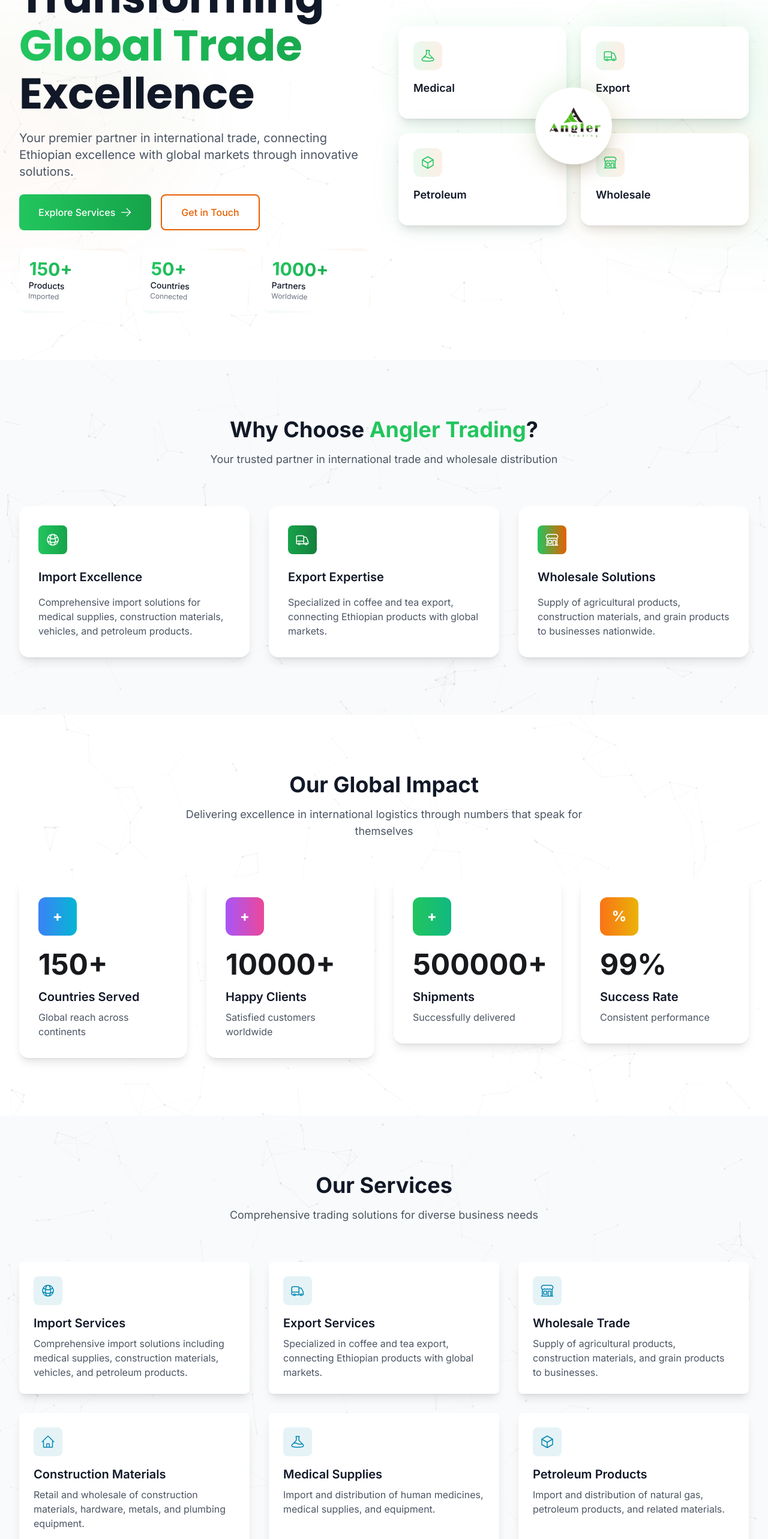
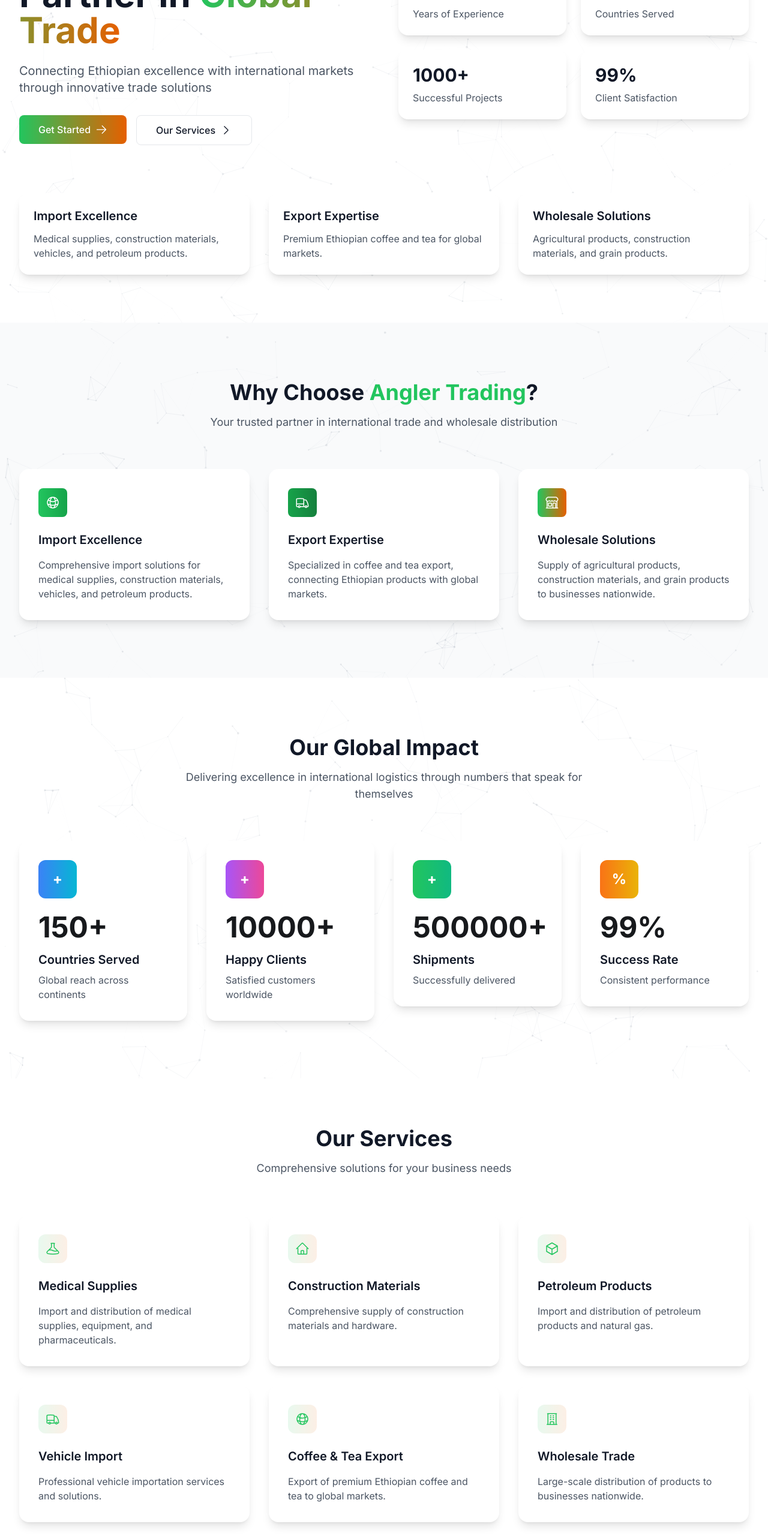
Before and after one commit to AbdulsemedM/Global_Link, a Next.js app: page / in a window 1280 px wide. Shown: the part 180-2746 px from the top of the page at 60% size. Built offline with nearby package versions, Linux system fonts and the light colour scheme.

Commit message:
lint errors fixed

```diff
--- a/src/app/page.tsx
+++ b/src/app/page.tsx
@@ -116,7 +116,7 @@
           </motion.div>
 
           <div className="grid grid-cols-1 md:grid-cols-3 gap-8">
-            {features.map((feature, index) => (
+            {features.map((feature) => (
               <motion.div
                 key={feature.title}
                 initial={{ opacity: 0, y: 20 }}
@@ -173,7 +173,7 @@
             viewport={{ once: true }}
             className="grid grid-cols-1 md:grid-cols-3 gap-8"
           >
-            {testimonials.map((testimonial, index) => (
+            {testimonials.map((testimonial) => (
               <motion.div
                 key={testimonial.author}
                 variants={itemVariants}
@@ -236,7 +236,7 @@
             viewport={{ once: true }}
             className="grid grid-cols-2 md:grid-cols-3 lg:grid-cols-6 gap-8"
           >
-            {services.map((service, index) => (
+            {services.map((service) => (
               <motion.div
                 key={service.name}
                 variants={itemVariants}
--- a/src/components/sections/hero.tsx
+++ b/src/components/sections/hero.tsx
@@ -1,188 +1,129 @@
 "use client"
 
 import { motion } from 'framer-motion'
-import { ParticleNetwork } from '../effects/particle-network'
+import { ParticleNetwork } from '@/components/effects/particle-network'
 import { useTheme } from 'next-themes'
-import Image from 'next/image'
-import { BeakerIcon, TruckIcon, BuildingStorefrontIcon, GlobeAltIcon, CubeIcon, ArrowRightIcon } from '@heroicons/react/24/outline'
+import Link from 'next/link'
+import { ArrowRightIcon, ChevronRightIcon } from '@heroicons/react/24/outline'
 
-const cardVariants = {
-  hidden: { opacity: 0, y: 20 },
-  visible: { opacity: 1, y: 0 }
+const stats = [
+  { label: "Years of Experience", value: "8+" },
+  { label: "Countries Served", value: "50+" },
+  { label: "Successful Projects", value: "1000+" },
+  { label: "Client Satisfaction", value: "99%" }
+]
+
+const features = [
+  {
+    title: "Import Excellence",
+    description: "Medical supplies, construction materials, vehicles, and petroleum products.",
+    color: "from-green-500 to-green-600"
+  },
+  {
+    title: "Export Expertise",
+    description: "Premium Ethiopian coffee and tea for global markets.",
+    color: "from-green-600 to-green-700"
+  },
+  {
+    title: "Wholesale Solutions",
+    description: "Agricultural products, construction materials, and grain products.",
+    color: "from-green-500 to-secondary"
   }
-
-const containerVariants = {
-  hidden: { opacity: 0 },
-  visible: {
-    opacity: 1,
-    transition: {
-      staggerChildren: 0.1
-    }
-  }
-}
+]
 
 export function Hero() {
   const { theme } = useTheme()
   const isDark = theme === 'dark'
 
   return (
-    <section className="relative min-h-[90vh] flex items-center py-20 overflow-hidden">
+    <section className="relative py-20 overflow-hidden">
       <ParticleNetwork isDark={isDark} />
-
-      {/* Background Elements */}
-      <div className="absolute inset-0 overflow-hidden">
-        <motion.div
-          initial={{ opacity: 0, scale: 0.8 }}
-          animate={{ opacity: 0.15, scale: 1 }}
-          transition={{ duration: 1 }}
-          className="absolute -right-1/4 top-1/4 w-1/2 h-1/2 rounded-full bg-gradient-to-br from-green-500/30 to-green-600/30 blur-3xl"
-        />
-        <motion.div
-          initial={{ opacity: 0, scale: 0.8 }}
-          animate={{ opacity: 0.15, scale: 1 }}
-          transition={{ duration: 1, delay: 0.2 }}
-          className="absolute -left-1/4 bottom-1/4 w-1/2 h-1/2 rounded-full bg-gradient-to-tr from-secondary/30 via-secondary/20 to-green-600/30 blur-3xl"
-        />
-      </div>
-
       <div className="container relative z-10">
         <div className="grid grid-cols-1 lg:grid-cols-2 gap-12 items-center">
-          {/* Left Column - Text Content */}
-          <div className="space-y-8">
+          {/* Hero Content */}
           <motion.div
-              variants={containerVariants}
-              initial="hidden"
-              animate="visible"
-              className="space-y-6"
+            initial={{ opacity: 0, x: -20 }}
+            animate={{ opacity: 1, x: 0 }}
+            transition={{ duration: 0.5 }}
           >
-              <motion.div variants={cardVariants} className="inline-block">
-                <span className="inline-flex items-center px-4 py-2 rounded-full bg-green-500/10 text-green-500 dark:bg-green-500/20 dark:text-green-400 text-sm font-medium">
-                  <span className="w-2 h-2 rounded-full bg-green-500 mr-2 animate-pulse" />
-                  Welcome to Angler Trading PLC
-                </span>
-              </motion.div>
-
-              <motion.h1 variants={cardVariants} className="font-heading text-5xl sm:text-6xl lg:text-7xl font-bold text-gray-900 dark:text-white leading-tight">
-                Transforming
-                <span className="block mt-2 text-transparent bg-clip-text bg-gradient-to-r from-green-500 to-green-600">
+            <h1 className="text-4xl sm:text-5xl lg:text-6xl font-bold text-gray-900 dark:text-white mb-6">
+              Your Trusted Partner in{' '}
+              <span className="text-transparent bg-clip-text bg-gradient-to-r from-green-500 to-secondary">
                 Global Trade
               </span>
-                <span className="block mt-2">Excellence</span>
-              </motion.h1>
-
-              <motion.p variants={cardVariants} className="text-xl text-gray-600 dark:text-gray-300 max-w-xl">
-                Your premier partner in international trade, connecting Ethiopian excellence with global markets through innovative solutions.
-              </motion.p>
-
-              <motion.div variants={cardVariants} className="flex flex-wrap gap-4">
-                <motion.a
-                  whileHover={{ scale: 1.05 }}
-                  whileTap={{ scale: 0.95 }}
-                  href="#services"
-                  className="inline-flex items-center px-8 py-4 rounded-lg bg-gradient-to-r from-green-500 to-green-600 text-white font-medium group"
+            </h1>
+            <p className="text-xl text-gray-600 dark:text-gray-300 mb-8">
+              Connecting Ethiopian excellence with international markets through innovative trade solutions
+            </p>
+            <div className="flex flex-wrap gap-4">
+              <Link href="/contact">
+                <motion.button
+                  whileHover={{ scale: 1.02 }}
+                  whileTap={{ scale: 0.98 }}
+                  className="px-8 py-3 bg-gradient-to-r from-green-500 to-secondary text-white font-medium rounded-lg inline-flex items-center group"
                 >
-                  Explore Services
-                  <ArrowRightIcon className="w-5 h-5 ml-2 transform group-hover:translate-x-1 transition-transform" />
-                </motion.a>
-                <motion.a
-                  whileHover={{ scale: 1.05 }}
-                  whileTap={{ scale: 0.95 }}
-                  href="#contact"
-                  className="inline-flex items-center px-8 py-4 rounded-lg border-2 border-secondary text-secondary font-medium hover:bg-secondary/5 transition-colors"
+                  Get Started
+                  <ArrowRightIcon className="w-5 h-5 ml-2 group-hover:translate-x-1 transition-transform" />
+                </motion.button>
+              </Link>
+              <Link href="/services">
+                <motion.button
+                  whileHover={{ scale: 1.02 }}
+                  whileTap={{ scale: 0.98 }}
+                  className="px-8 py-3 bg-white dark:bg-gray-800 text-gray-900 dark:text-white font-medium rounded-lg inline-flex items-center group border border-gray-200 dark:border-gray-700"
                 >
-                  Get in Touch
-                </motion.a>
-              </motion.div>
+                  Our Services
+                  <ChevronRightIcon className="w-5 h-5 ml-2 group-hover:translate-x-1 transition-transform" />
+                </motion.button>
+              </Link>
+            </div>
           </motion.div>
 
           {/* Stats Grid */}
-            <motion.div
-              variants={containerVariants}
-              initial="hidden"
-              animate="visible"
-              className="grid grid-cols-3 gap-6"
-            >
-              {[
-                { value: '150+', label: 'Products', sublabel: 'Imported' },
-                { value: '50+', label: 'Countries', sublabel: 'Connected' },
-                { value: '1000+', label: 'Partners', sublabel: 'Worldwide' },
-              ].map((stat, index) => (
+          <div className="grid grid-cols-2 gap-6">
+            {stats.map((stat) => (
               <motion.div
                 key={stat.label}
-                  variants={cardVariants}
-                  className="relative group"
+                initial={{ opacity: 0, y: 20 }}
+                animate={{ opacity: 1, y: 0 }}
+                transition={{ duration: 0.5 }}
+                className="bg-white dark:bg-gray-800 rounded-2xl p-6 shadow-lg"
               >
-                  <div className="absolute inset-0 bg-gradient-to-r from-green-500/5 to-secondary/5 dark:from-green-500/10 dark:to-secondary/10 rounded-xl transform -rotate-2 group-hover:rotate-0 transition-transform" />
-                  <div className="relative bg-white dark:bg-gray-800 rounded-xl p-4 transform rotate-2 group-hover:rotate-0 transition-transform">
-                    <p className="text-3xl font-bold text-transparent bg-clip-text bg-gradient-to-r from-green-500 to-green-600">
+                <div className="text-3xl font-bold text-gray-900 dark:text-white mb-2">
                   {stat.value}
-                    </p>
-                    <p className="text-sm font-medium text-gray-900 dark:text-white">
+                </div>
+                <div className="text-gray-600 dark:text-gray-300">
                   {stat.label}
-                    </p>
-                    <p className="text-xs text-gray-500 dark:text-gray-400">
-                      {stat.sublabel}
-                    </p>
                 </div>
               </motion.div>
             ))}
-            </motion.div>
+          </div>
         </div>
 
-          {/* Right Column - Interactive Service Cards */}
+        {/* Features Grid */}
         <motion.div
-            variants={containerVariants}
-            initial="hidden"
-            animate="visible"
-            className="relative grid grid-cols-2 gap-4 lg:gap-6"
+          initial={{ opacity: 0, y: 20 }}
+          animate={{ opacity: 1, y: 0 }}
+          transition={{ duration: 0.5, delay: 0.2 }}
+          className="grid grid-cols-1 md:grid-cols-3 gap-8 mt-20"
         >
-            {[
-              { icon: BeakerIcon, label: 'Medical', color: 'from-green-400 to-green-500' },
-              { icon: TruckIcon, label: 'Export', color: 'from-green-500 to-green-600' },
-              { icon: CubeIcon, label: 'Petroleum', color: 'from-green-600 to-green-700' },
-              { icon: BuildingStorefrontIcon, label: 'Wholesale', color: 'from-secondary to-secondary/80' },
-            ].map((service, index) => (
-              <motion.div
-                key={service.label}
-                variants={cardVariants}
-                whileHover={{ scale: 1.05, rotate: 2 }}
-                className="group relative"
+          {features.map((feature) => (
+            <div
+              key={feature.title}
+              className="bg-white dark:bg-gray-800 rounded-2xl p-6 shadow-lg relative group overflow-hidden"
             >
-                <div className={`absolute inset-0 bg-gradient-to-br ${service.color} rounded-2xl opacity-10 group-hover:opacity-20 transition-opacity blur-xl`} />
-                <div className="relative bg-white dark:bg-gray-800 rounded-2xl p-6 shadow-lg backdrop-blur-sm border border-white/20">
-                  <div className="w-12 h-12 rounded-xl bg-gradient-to-r from-green-500/10 to-secondary/10 flex items-center justify-center mb-4 group-hover:scale-110 transition-transform">
-                    <service.icon className="w-6 h-6 text-green-500 group-hover:text-secondary transition-colors" />
+              <div className={`absolute inset-0 bg-gradient-to-br ${feature.color} opacity-0 group-hover:opacity-5 transition-opacity duration-300`} />
+              <div className="relative z-10">
+                <h3 className="text-xl font-semibold text-gray-900 dark:text-white mb-3">
+                  {feature.title}
+                </h3>
+                <p className="text-gray-600 dark:text-gray-300">
+                  {feature.description}
+                </p>
               </div>
-                  <h3 className="text-lg font-semibold text-gray-900 dark:text-white">
-                    {service.label}
-                  </h3>
-                  <div className="mt-2 h-1 w-12 bg-gradient-to-r from-green-500 to-secondary rounded-full transform origin-left scale-0 group-hover:scale-100 transition-transform" />
             </div>
+          ))}
         </motion.div>
-            ))}
-
-            {/* Center Logo */}
-            <div className="absolute top-1/2 left-1/2 transform -translate-x-1/2 -translate-y-1/2 w-32 h-32">
-              <motion.div
-                initial={{ opacity: 0, scale: 0.5 }}
-                animate={{ opacity: 1, scale: 1 }}
-                transition={{ duration: 0.5, delay: 0.8 }}
-                className="relative w-full h-full"
-              >
-                <div className="absolute inset-0 bg-gradient-to-br from-green-500 to-secondary rounded-full opacity-20 blur-xl" />
-                <div className="relative w-full h-full bg-white dark:bg-gray-800 rounded-full p-4 shadow-xl border border-white/20">
-                  <Image
-                    src="/images/logo.png"
-                    alt="Angler Trading PLC"
-                    fill
-                    className="object-contain p-2"
-                    priority
-                  />
-                </div>
-              </motion.div>
-            </div>
-          </motion.div>
-        </div>
       </div>
     </section>
   )
--- a/src/components/sections/services.tsx
+++ b/src/components/sections/services.tsx
@@ -1,120 +1,93 @@
 "use client"
 
 import { motion } from 'framer-motion'
-import { BuildingStorefrontIcon, TruckIcon, GlobeAltIcon, CubeIcon, BeakerIcon, HomeIcon, ShoppingBagIcon } from '@heroicons/react/24/outline'
-import { ParticleNetwork } from '../effects/particle-network'
-import { useTheme } from 'next-themes'
+import { BeakerIcon, HomeIcon, CubeIcon, TruckIcon, GlobeAltIcon, BuildingOfficeIcon } from '@heroicons/react/24/outline'
 
 const services = [
   {
-    title: 'Import Services',
-    description: 'Comprehensive import solutions including medical supplies, construction materials, vehicles, and petroleum products.',
-    icon: GlobeAltIcon,
+    icon: BeakerIcon,
+    title: "Medical Supplies",
+    description: "Import and distribution of medical supplies, equipment, and pharmaceuticals.",
+    color: "from-green-400 to-green-500"
   },
   {
-    title: 'Export Services',
-    description: 'Specialized in coffee and tea export, connecting Ethiopian products with global markets.',
-    icon: TruckIcon,
+    icon: HomeIcon,
+    title: "Construction Materials",
+    description: "Comprehensive supply of construction materials and hardware.",
+    color: "from-green-500 to-green-600"
   },
   {
-    title: 'Wholesale Trade',
-    description: 'Supply of agricultural products, construction materials, and grain products to businesses.',
-    icon: BuildingStorefrontIcon,
+    icon: CubeIcon,
+    title: "Petroleum Products",
+    description: "Import and distribution of petroleum products and natural gas.",
+    color: "from-green-600 to-green-700"
   },
   {
-    title: 'Construction Materials',
-    description: 'Retail and wholesale of construction materials, hardware, metals, and plumbing equipment.',
-    icon: HomeIcon,
+    icon: TruckIcon,
+    title: "Vehicle Import",
+    description: "Professional vehicle importation services and solutions.",
+    color: "from-green-500 to-secondary"
   },
   {
-    title: 'Medical Supplies',
-    description: 'Import and distribution of human medicines, medical supplies, and equipment.',
-    icon: BeakerIcon,
+    icon: GlobeAltIcon,
+    title: "Coffee & Tea Export",
+    description: "Export of premium Ethiopian coffee and tea to global markets.",
+    color: "from-secondary to-green-600"
   },
   {
-    title: 'Petroleum Products',
-    description: 'Import and distribution of natural gas, petroleum products, and related materials.',
-    icon: CubeIcon,
+    icon: BuildingOfficeIcon,
+    title: "Wholesale Trade",
+    description: "Large-scale distribution of products to businesses nationwide.",
+    color: "from-secondary to-secondary/80"
   }
 ]
 
-const containerVariants = {
-  hidden: {},
-  visible: {
-    transition: {
-      staggerChildren: 0.1,
-    },
-  },
-}
-
-const cardVariants = {
-  hidden: {
-    opacity: 0,
-    y: 20,
-  },
-  visible: {
-    opacity: 1,
-    y: 0,
-    transition: {
-      duration: 0.5,
-    },
-  },
-}
-
 export function Services() {
-  const { theme } = useTheme()
-  const isDark = theme === 'dark'
-
   return (
-    <section className="relative py-24 bg-gray-50 dark:bg-gray-900 overflow-hidden">
-      <ParticleNetwork isDark={isDark} />
-      <div className="container px-4 sm:px-6 lg:px-8 relative">
-        <div className="text-center mb-16">
-          <motion.h2
+    <section className="py-20 bg-white dark:bg-gray-900">
+      <div className="container">
+        <motion.div
           initial={{ opacity: 0, y: 20 }}
           whileInView={{ opacity: 1, y: 0 }}
           viewport={{ once: true }}
           transition={{ duration: 0.5 }}
-            className="text-3xl sm:text-4xl font-bold text-gray-900 dark:text-white mb-4"
+          className="text-center mb-16"
         >
+          <h2 className="text-3xl sm:text-4xl font-bold text-gray-900 dark:text-white mb-4">
             Our Services
-          </motion.h2>
-          <motion.p
+          </h2>
+          <p className="text-lg text-gray-600 dark:text-gray-300 max-w-2xl mx-auto">
+            Comprehensive solutions for your business needs
+          </p>
+        </motion.div>
+
+        <div className="grid grid-cols-1 md:grid-cols-2 lg:grid-cols-3 gap-8">
+          {services.map((service) => (
+            <motion.div
+              key={service.title}
               initial={{ opacity: 0, y: 20 }}
               whileInView={{ opacity: 1, y: 0 }}
               viewport={{ once: true }}
-            transition={{ duration: 0.5, delay: 0.1 }}
-            className="max-w-2xl mx-auto text-lg text-gray-600 dark:text-gray-300"
+              transition={{ duration: 0.5 }}
+              className="group"
             >
-            Comprehensive trading solutions for diverse business needs
-          </motion.p>
+              <div className="bg-white dark:bg-gray-800 rounded-2xl p-8 shadow-lg h-full relative overflow-hidden">
+                <div className={`absolute inset-0 bg-gradient-to-br ${service.color} opacity-0 group-hover:opacity-5 transition-opacity duration-300`} />
+                <div className="relative z-10">
+                  <div className="w-12 h-12 rounded-xl bg-gradient-to-r from-green-500/10 to-secondary/10 flex items-center justify-center mb-6 group-hover:bg-green-500/20 dark:group-hover:bg-green-500/30 transition-colors">
+                    <service.icon className="w-6 h-6 text-green-500 group-hover:text-secondary transition-colors" />
                   </div>
-
-        <motion.div
-          variants={containerVariants}
-          initial="hidden"
-          whileInView="visible"
-          viewport={{ once: true }}
-          className="grid grid-cols-1 md:grid-cols-2 lg:grid-cols-3 gap-8"
-        >
-          {services.map((service, index) => (
-            <motion.div
-              key={service.title}
-              variants={cardVariants}
-              className="bg-white dark:bg-gray-800 rounded-lg p-6 shadow-lg hover:shadow-xl transition-shadow duration-300"
-            >
-              <div className="flex items-center justify-center w-12 h-12 rounded-lg bg-primary/10 dark:bg-primary/20 mb-4">
-                <service.icon className="w-6 h-6 text-primary dark:text-primary" />
-              </div>
-              <h3 className="text-xl font-semibold text-gray-900 dark:text-white mb-2">
+                  <h3 className="text-xl font-semibold text-gray-900 dark:text-white mb-4">
                     {service.title}
                   </h3>
                   <p className="text-gray-600 dark:text-gray-300">
                     {service.description}
                   </p>
+                </div>
+              </div>
             </motion.div>
           ))}
-        </motion.div>
+        </div>
       </div>
     </section>
   )
```
Lines whose indentation alone changed are shown as unchanged.
